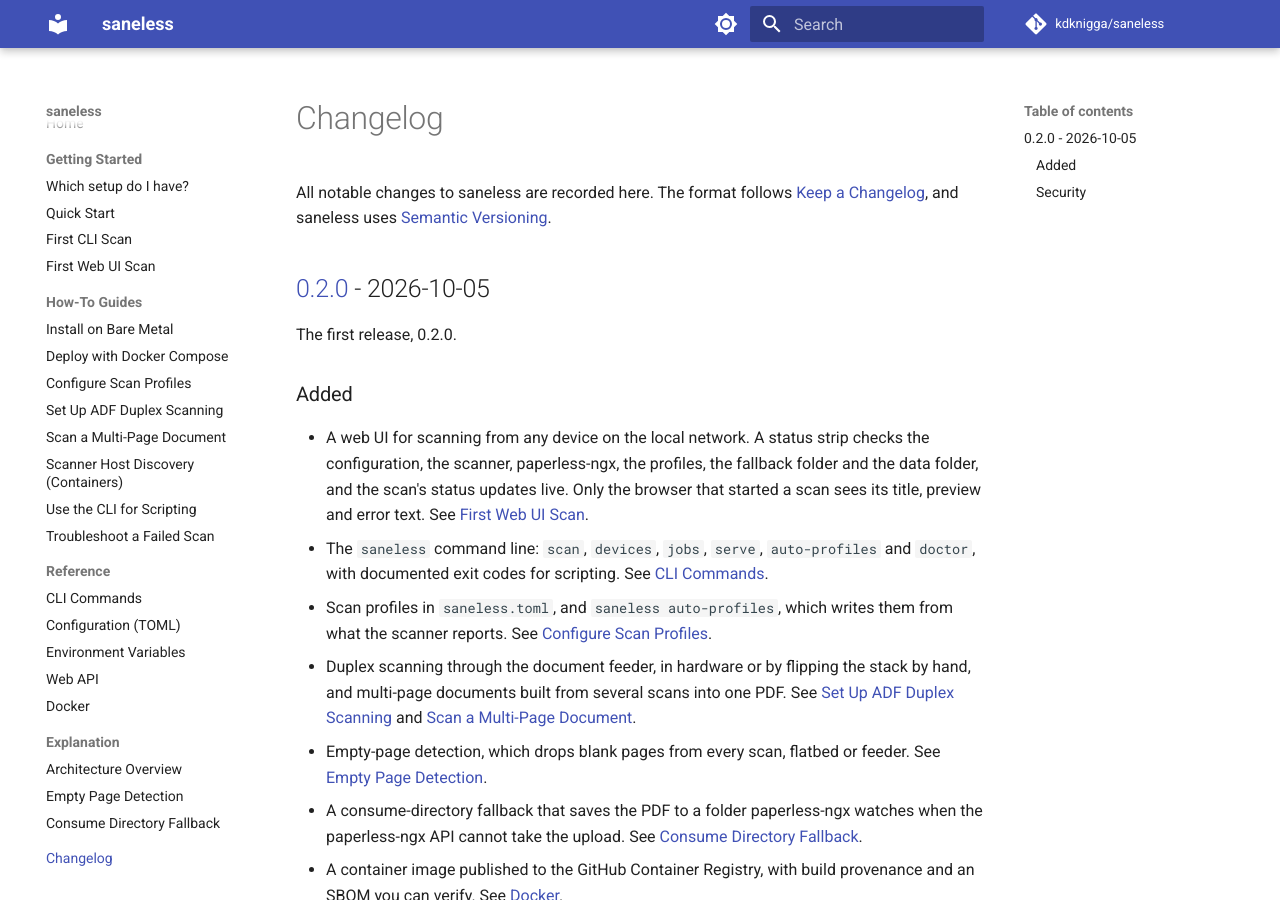
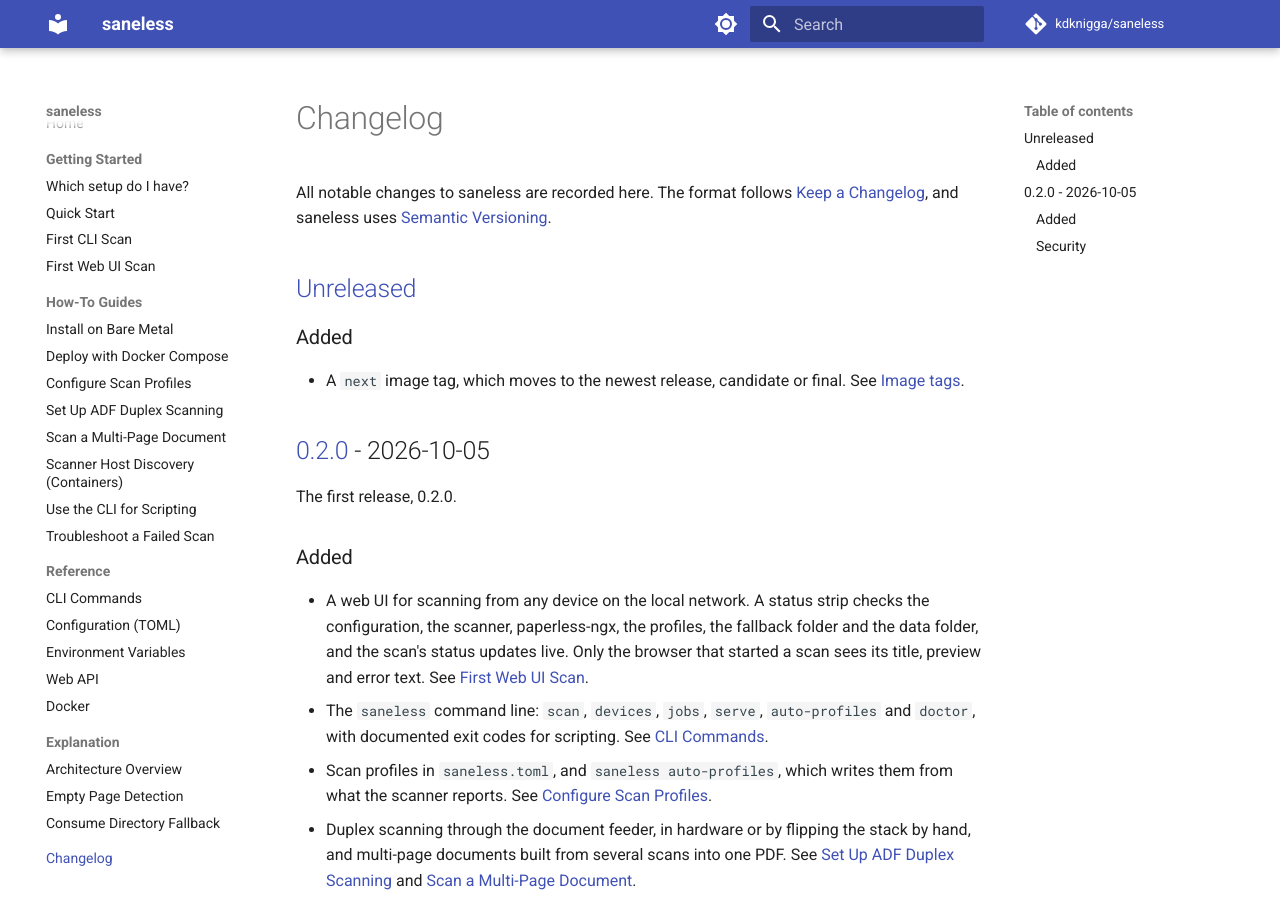
Before and after one commit to kdknigga/saneless, an MkDocs documentation site: the page built from docs/changelog.md, in a window 1280 px wide and 900 px high. Built offline with MkDocs 1.6.1 and Material for MkDocs 9.7.7, drawn with Linux system fonts in a browser that asks for light colours; comment, search, counter and statistics services are not loaded.

Commit message:
feat: publish a next image tag that follows every release
next moves on every release tag, candidate or final, so whoever wants the
newest build before it is final can follow one tag, and it is never
behind latest. It is a raw tag with no enable= condition; latest stays
with the tagging action's default and still never lands on a pre-release.

docs/reference/docker.md lists it in the image-tag table, and the
CHANGELOG records it under Unreleased.

Co-Authored-By: Claude Opus 5.5 (1M context) <noreply@anthropic.com>
Claude-Session: https://claude.ai/code/session_015tNbPXausUJz2YgDAfExKU

```diff
--- a/CHANGELOG.md
+++ b/CHANGELOG.md
@@ -3,6 +3,14 @@
 All notable changes to saneless are recorded here. The format follows
 [Keep a Changelog](https://keepachangelog.com/en/1.1.0/), and saneless uses
 [Semantic Versioning](https://semver.org/spec/v2.0.0.html).
+
+## [Unreleased]
+
+### Added
+
+- A `next` image tag, which moves to the newest release, candidate or final.
+  See
+  [Image tags](https://kdknigga.github.io/saneless/reference/docker/#image-tags).
 
 ## [0.2.0] - 2026-10-05
 
@@ -53,4 +61,5 @@ The first release, 0.2.0.
   paperless-ngx request has the token struck out before it is shown or logged,
   and a config error names the setting, never its value.
 
+[Unreleased]: https://github.com/kdknigga/saneless/compare/v0.2.0...master
 [0.2.0]: https://github.com/kdknigga/saneless/releases/tag/v0.2.0
```
Also changed, not shown: docs/reference/docker.md (+5 -0 lines), 2 other files.
